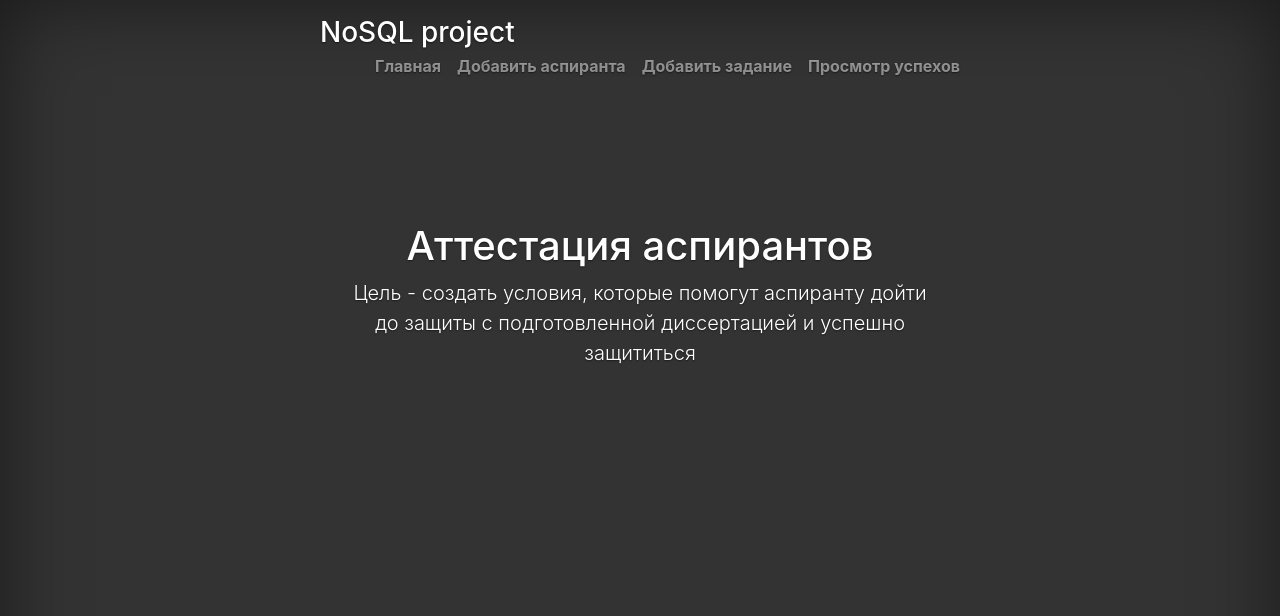
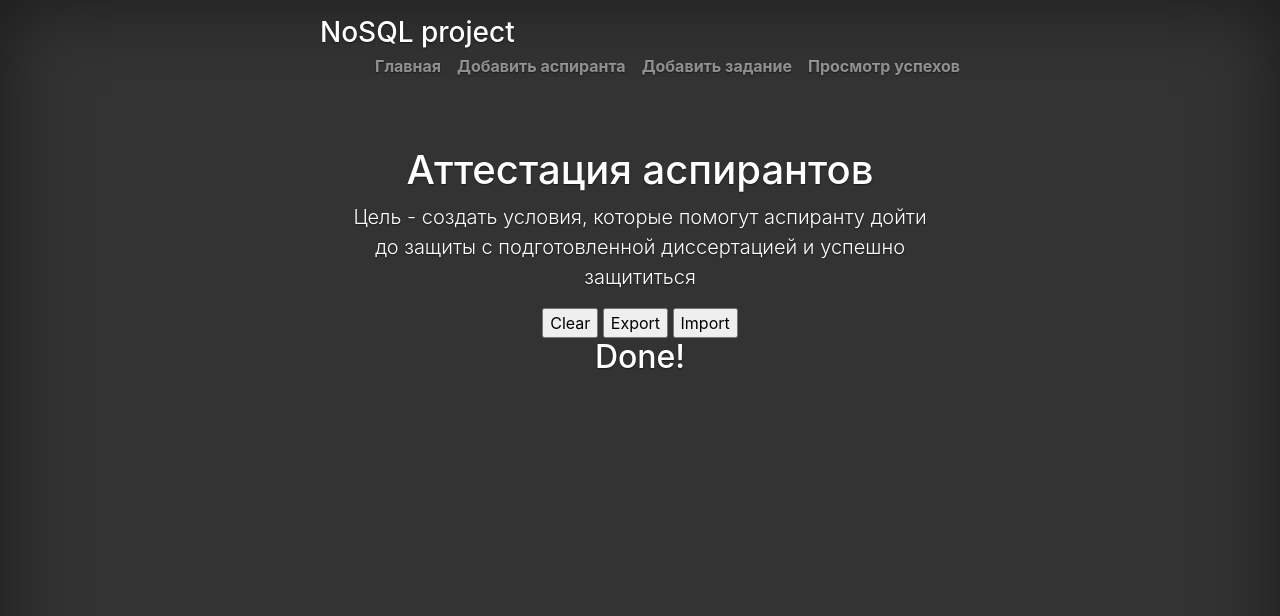
Before and after one commit to moevm/nosql2h20-phd-neo4j, a Flask app: template templates/home.html in a window 1280 px wide. Shown: the top 616 px of the page. Run offline with Flask 2, Linux system fonts and the light colour scheme; the template is opened without the code that fills it, so the values that code supplies are empty; some libraries are stand-ins or nearby versions.

Commit message:
Clear button + name-surname swap (russian style)

```diff
--- a/templates/add_task.html
+++ b/templates/add_task.html
@@ -31,7 +31,10 @@
         </div>
 
         <button type="submit" class="btn btn-lg btn-secondary">Добавить!</button>
+    </form>
 
-    </form>
+    {% if done is not none %}
+        <h2>Done!</h2>
+    {% endif %}
 </main>
 {% endblock %}
--- a/templates/home.html
+++ b/templates/home.html
@@ -4,5 +4,16 @@
 <main role="main" class="inner cover">
     <h1 class="cover-heading">Аттестация аспирантов</h1>
     <p class="lead">Цель - создать условия, которые помогут аспиранту дойти до защиты с подготовленной диссертацией и успешно защититься</p>
+
+     <form method="post" action="/">
+         <input type="submit" value="Clear" name="Clear"/>
+        <input type="submit" value="Export" name="Export"/>
+        <input type="submit" value="Import" name="Import" />
+     </form>
+
+    {% if done is not none %}
+        <h2>Done!</h2>
+    {% endif %}
+
 </main>
 {% endblock %}
```
Also changed, not shown: templates/add_asp.html (+9 -5 lines), templates/watch.html (+4 -4 lines).
